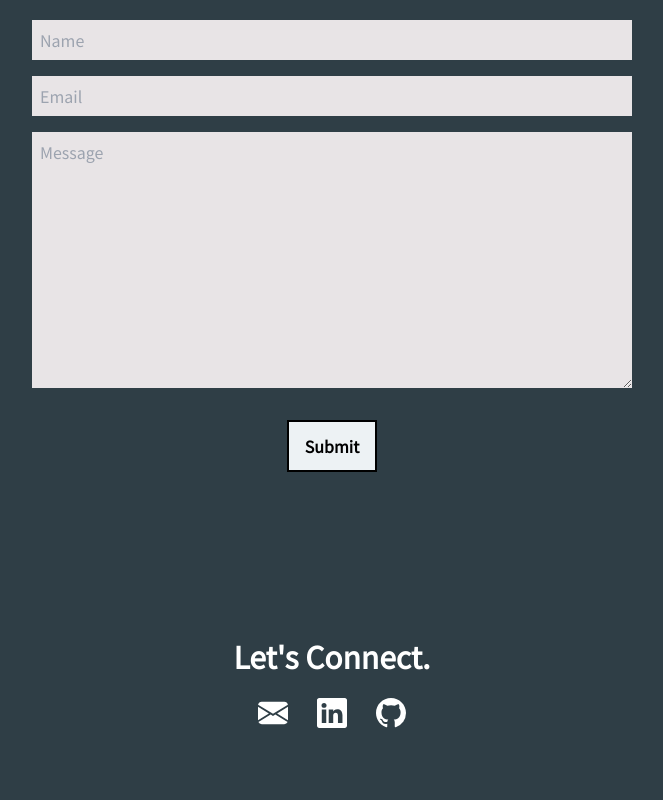
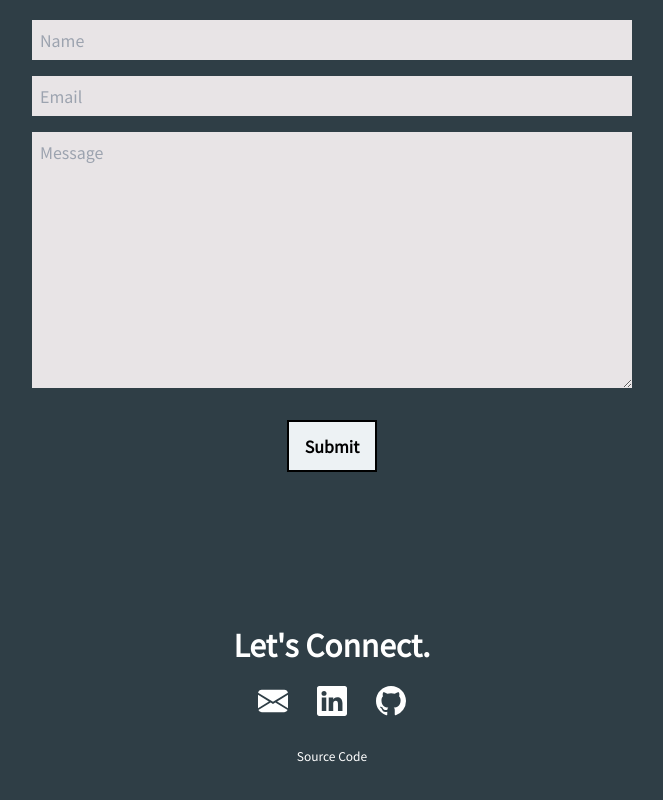
Before and after one commit to rossgordon19/portfolio, a React (Vite) app: page / in a window 1280 px wide. Shown: the part 2582-3382 px from the top of the page, without its empty margins (308-971 px from the left). Built offline with nearby package versions, Linux system fonts and the light colour scheme.

Commit message:
add source code link to footer

```diff
--- a/src/components/Footer.jsx
+++ b/src/components/Footer.jsx
@@ -4,7 +4,7 @@ import Github from '../assets/github.svg';
 
 const Footer = () => {
   return (
-    <div className="w-full h-[510px] md:h-[210px] bg-[#2F3E46] text-[#fff] flex justify-center items-center">
+    <div className="w-full h-[510px] md:h-[210px] bg-[#2F3E46] text-[#fff] flex justify-center items-center flex-col">
       {/* Container */}
       <div className="font-bold inline">
         <p className="text-3xl">Let's Connect.</p>
@@ -36,6 +36,14 @@ const Footer = () => {
           </a>
         </div>
       </div>
+      {/* Source Code */}
+      <a
+        className="text-xs text-[#fff] hover:text-black mt-2"
+        href="https://github.com/rossgordon19/portfolio"
+        target="_blank"
+      >
+        Source Code
+      </a>
     </div>
   );
 };
```
